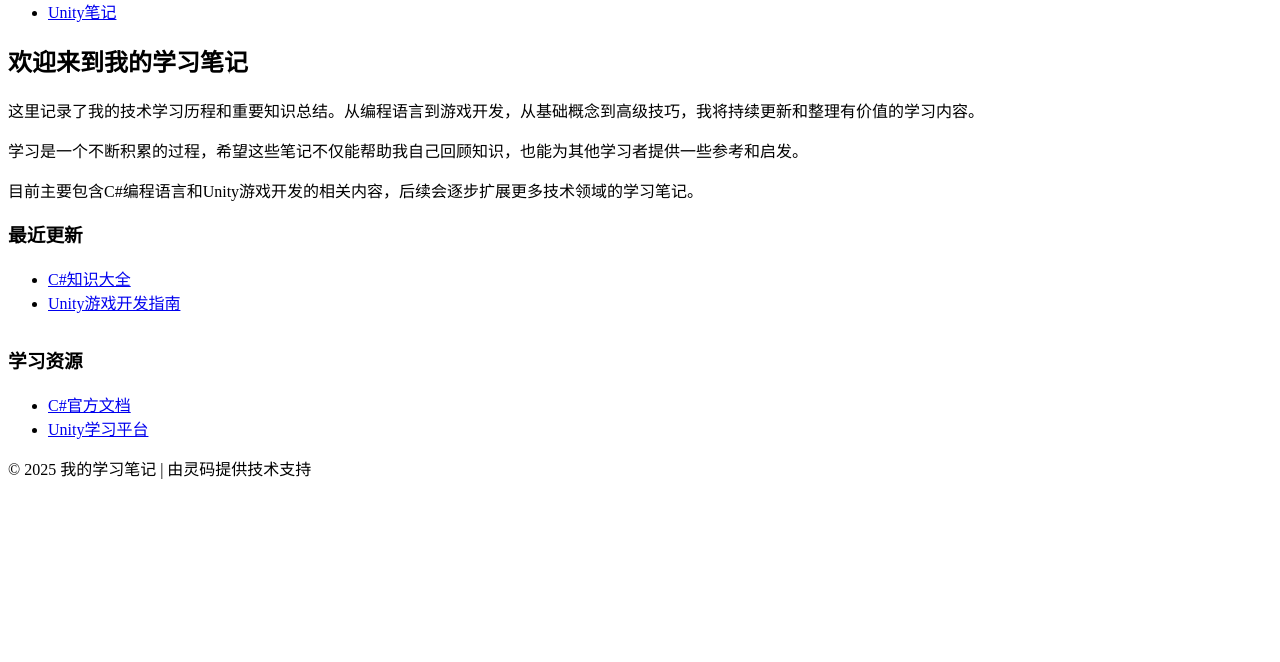
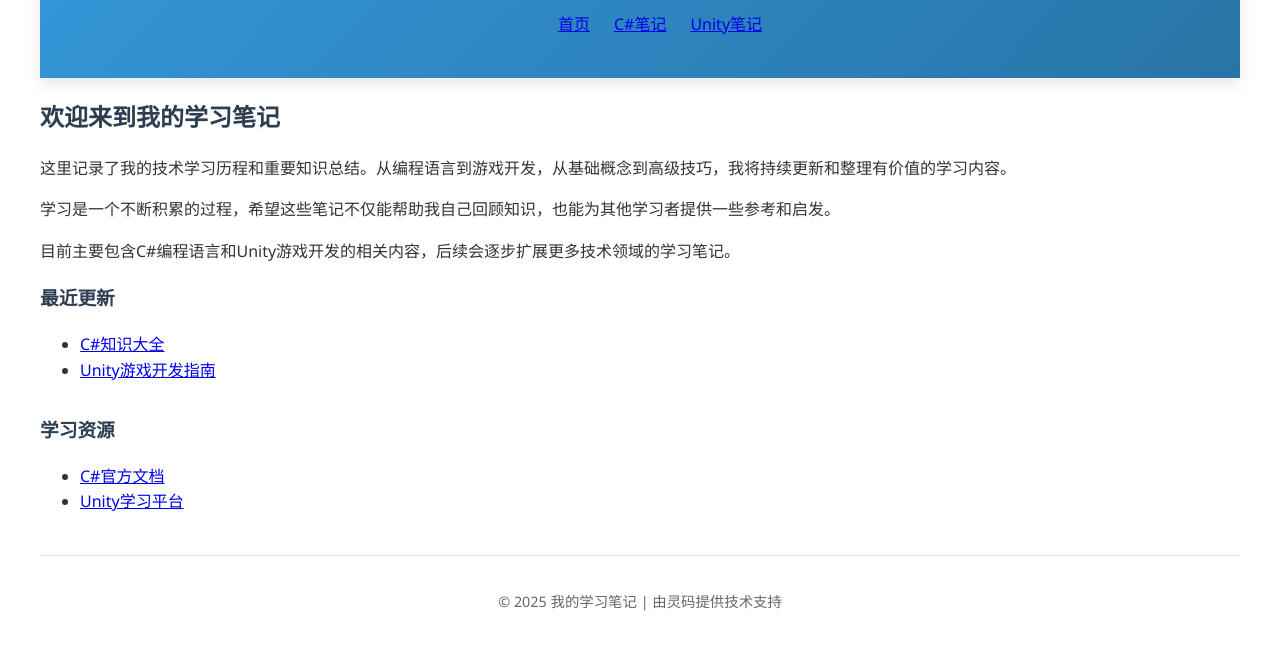
Before and after one commit to dongxinpersonal/myStation, a plain HTML site: page index.html in a window 1280 px wide. Shown: the part 138-800 px from the top of the page. Drawn offline with Linux system fonts and the light colour scheme.

Commit message:
第六次提交，改为相对路径

```diff
--- a/index.html
+++ b/index.html
@@ -4,24 +4,20 @@
     <meta charset="UTF-8" />
     <meta name="viewport" content="width=device-width, initial-scale=1.0" />
     <title>我的学习笔记</title>
-    <link rel="stylesheet" href="/<repo-name>/assets/css/common.css" />
-    <link
-      rel="icon"
-      href="/<repo-name>/assets/images/000.gif"
-      type="image/x-icon"
-    />
+    <link rel="stylesheet" href="assets/css/common.css" />
+    <link rel="icon" href="assets/images/000.gif" type="image/x-icon" />
   </head>
   <body>
     <header class="site-header">
       <h1>我的学习笔记</h1>
       <nav>
         <ul class="nav-list">
-          <li><a href="/index.html">首页</a></li>
+          <li><a href="index.html">首页</a></li>
           <li>
-            <a href="/<repo-name>/notes/Csharp/csharp.html">C#笔记</a>
+            <a href="notes/Csharp/csharp.html">C#笔记</a>
           </li>
           <li>
-            <a href="/<repo-name>/notes/unity/unity.html">Unity笔记</a>
+            <a href="notes/unity/unity.html">Unity笔记</a>
           </li>
         </ul>
       </nav>
@@ -44,12 +40,8 @@
       <aside>
         <h3>最近更新</h3>
         <ul>
-          <li>
-            <a href="/<repo-name>/notes/Csharp/csharp.html">C#知识大全</a>
-          </li>
-          <li>
-            <a href="/<repo-name>/notes/unity/unity.html">Unity游戏开发指南</a>
-          </li>
+          <li><a href="notes/Csharp/csharp.html">C#知识大全</a></li>
+          <li><a href="notes/unity/unity.html">Unity游戏开发指南</a></li>
         </ul>
 
         <h3 style="margin-top: 2rem">学习资源</h3>
@@ -74,6 +66,6 @@
       <p>&copy; 2025 我的学习笔记 | 由灵码提供技术支持</p>
     </footer>
 
-    <script src="/<repo-name>/assets/js/main.js"></script>
+    <script src="assets/js/main.js"></script>
   </body>
 </html>
```
